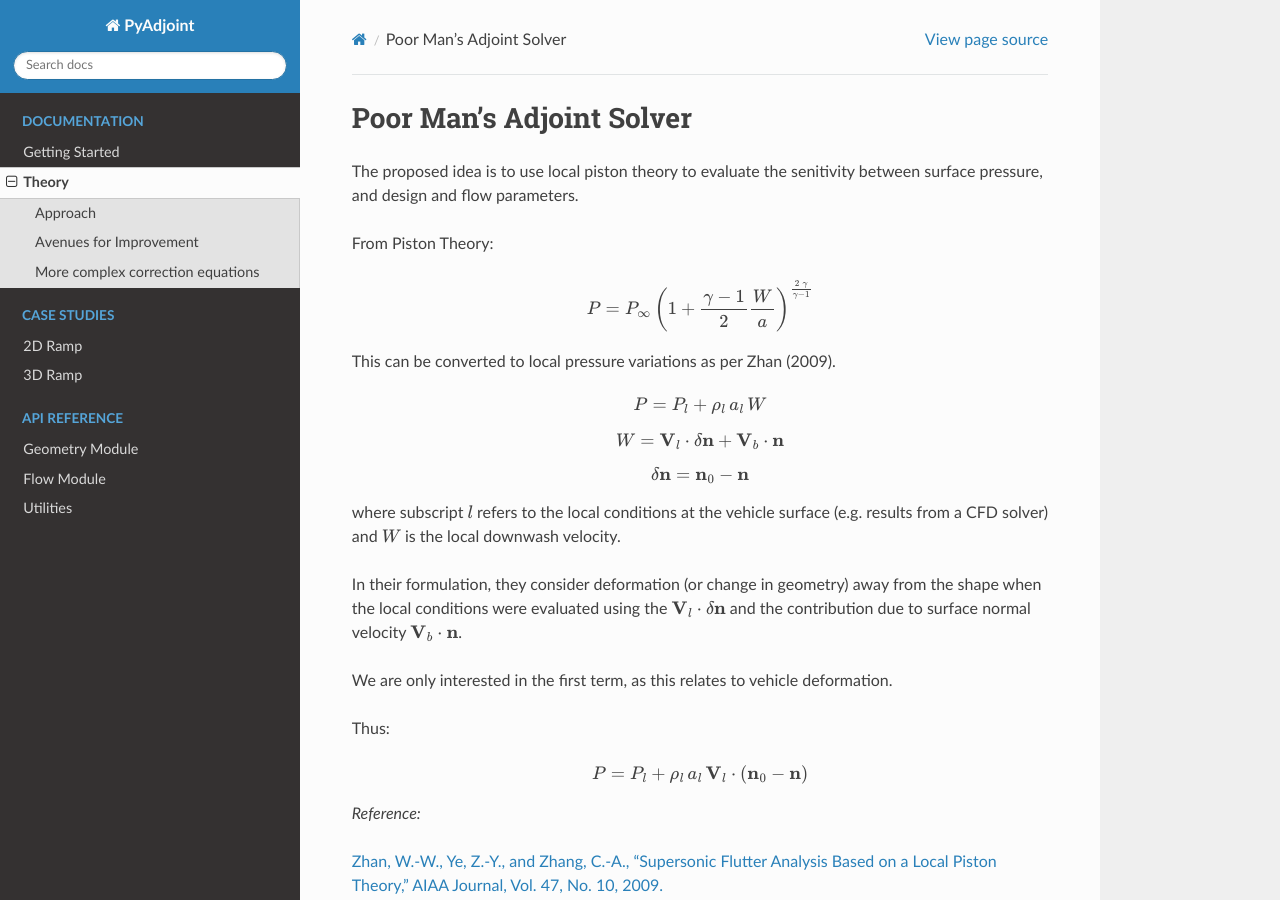
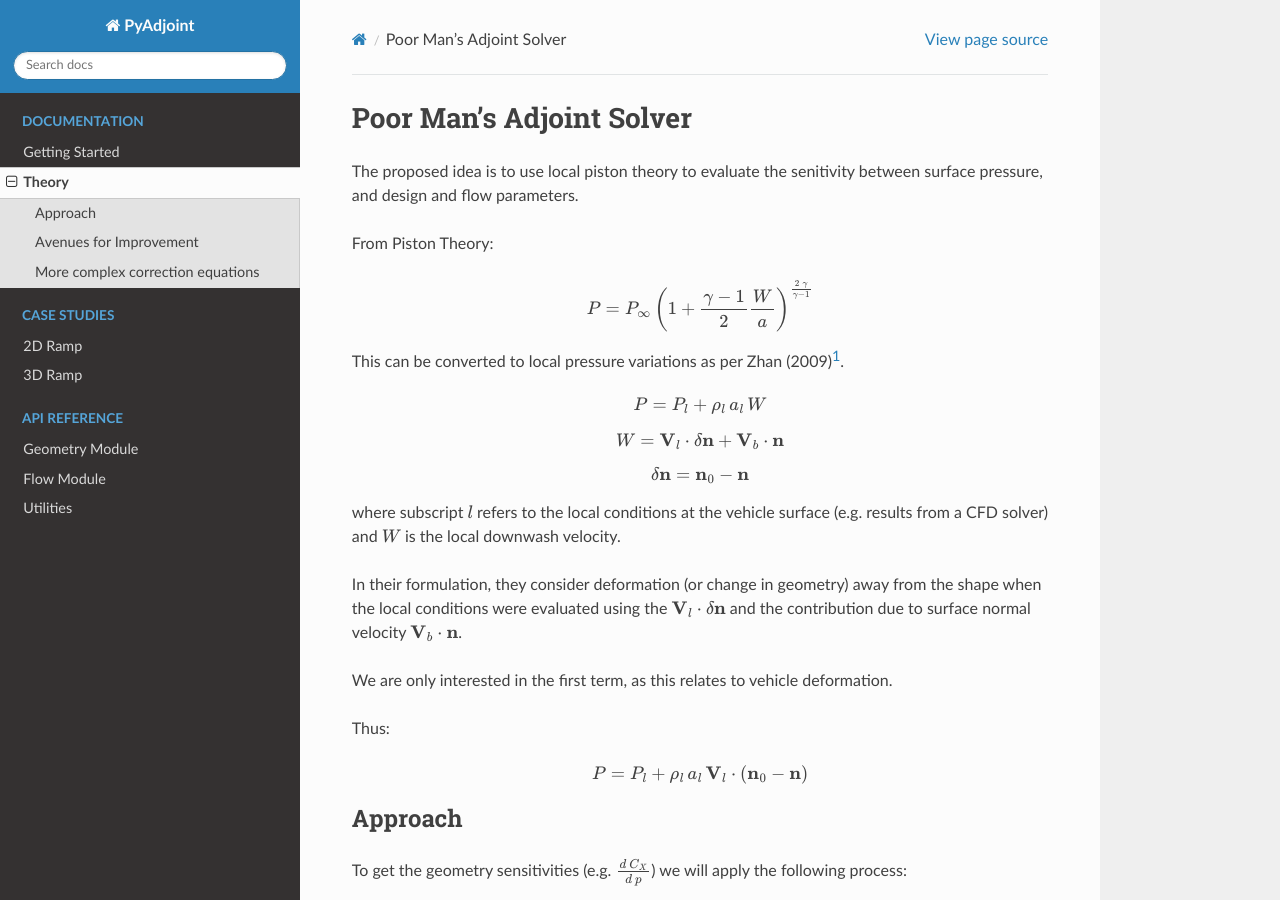
Before and after one commit to kieran-mackle/pysagas, a Sphinx documentation site: the page built from docs/source/theory.md, in a window 1280 px wide and 900 px high. Built offline with Sphinx 7.4.7 and the Read the Docs theme 2.0.0, drawn with Linux system fonts in a browser that asks for light colours; some of the changed text lies outside the part shown.

Commit message:
docs(theory.md): added footnote reference

```diff
--- a/docs/source/theory.md
+++ b/docs/source/theory.md
@@ -6,7 +6,7 @@ From Piston Theory:
 
 $$ P = P_\infty \, \left( 1 + \frac{\gamma-1}{2} \frac{W}{a} \right) ^{\frac{2 \, \gamma}{\gamma-1}}$$
 
-This can be converted to local pressure variations as per Zhan (2009).
+This can be converted to local pressure variations as per Zhan (2009)[^1].
 
 $$ P = P_l + \rho_l \, a_l \, W$$
 
@@ -29,9 +29,7 @@ Thus:
 $$ P = P_l + \rho_l \, a_l \, \mathbf{V}_l \cdot \left( \mathbf{n}_0 - \mathbf{n} \right)$$
 
 
-*Reference:*
-
-[Zhan, W.-W., Ye, Z.-Y., and Zhang, C.-A., “Supersonic Flutter
+[^1]: [Zhan, W.-W., Ye, Z.-Y., and Zhang, C.-A., “Supersonic Flutter
 Analysis Based on a Local Piston Theory,” AIAA Journal, Vol. 47,
 No. 10, 2009.](https://arc.aiaa.org/doi/10.2514/1.37750)
 
```
